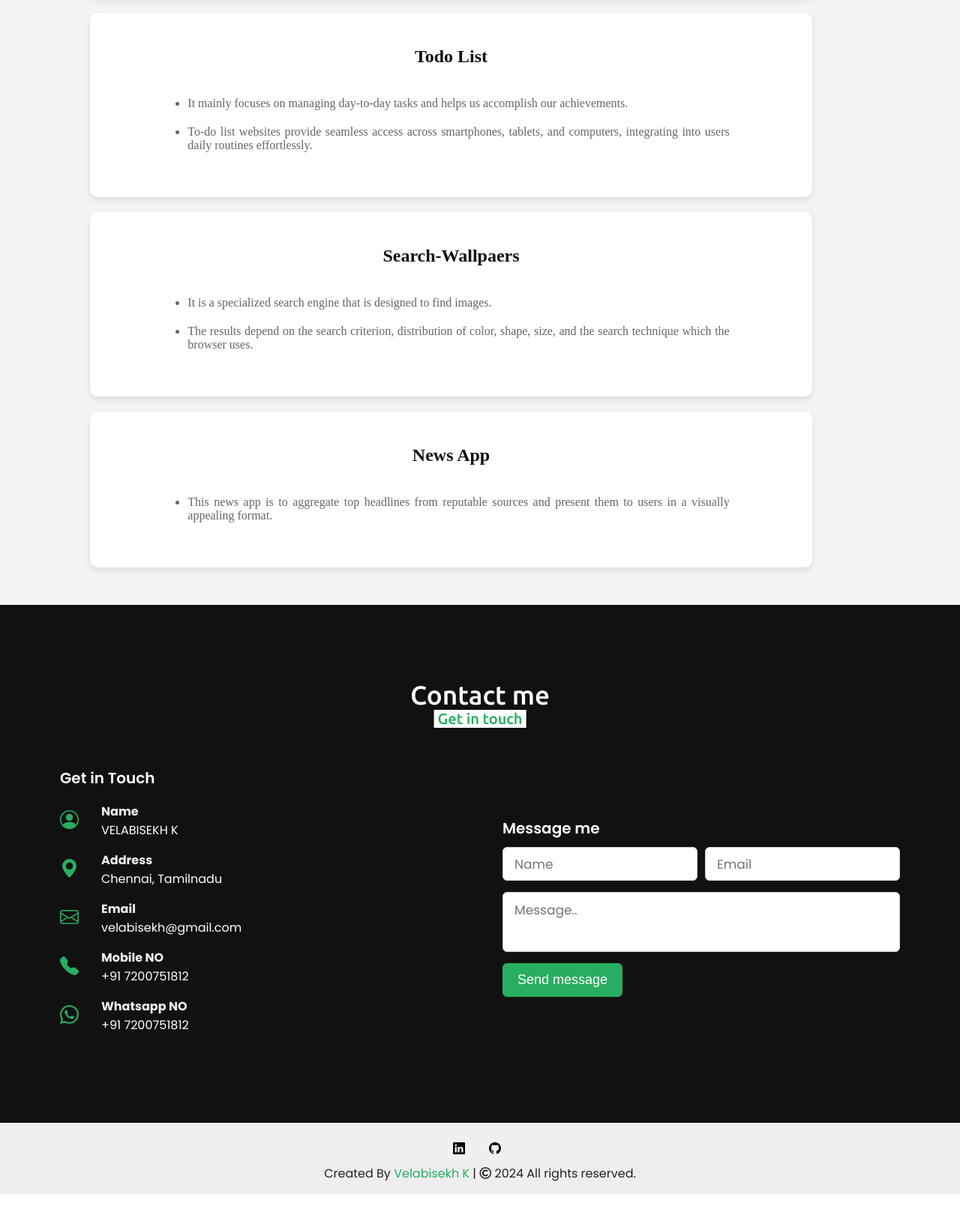
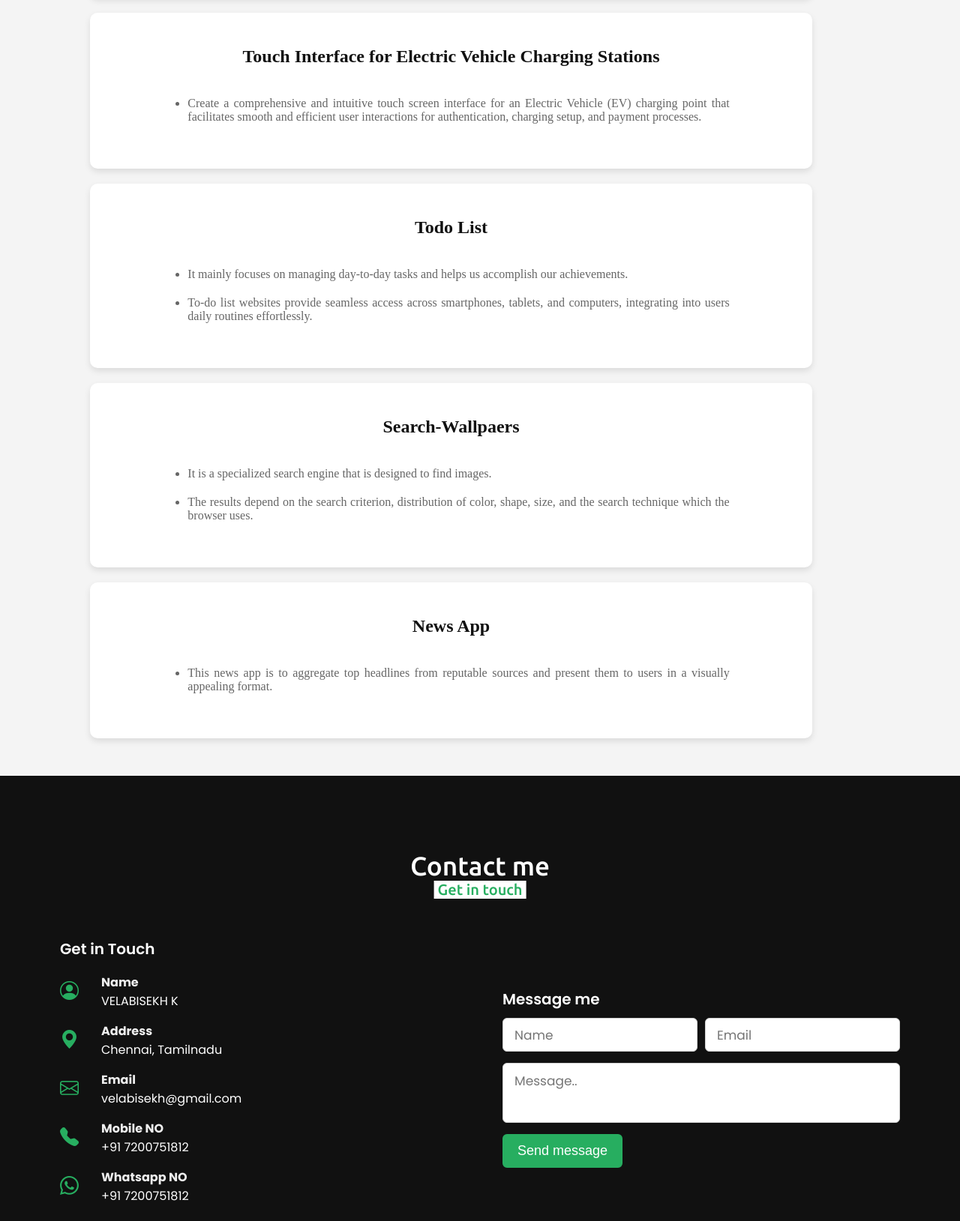
Before and after one commit to velabisekh/personalportfolio, a plain HTML site: page index.html in a window 1280 px wide. Shown: the part 4552-6181 px from the top of the page at 75% size. Before the commit the page ends 6145 px from the top, so only its background shows below. Drawn offline with nearby package versions, Linux system fonts and the light colour scheme.

Commit message:
file updated

```diff
--- a/index.html
+++ b/index.html
@@ -228,6 +228,23 @@
 
             <div class="card">
                 <div class="box">
+                    <a href="https://velabisekh.github.io/ev-charging-interface/">
+                    <div class="text">Touch Interface for Electric Vehicle Charging Stations</div>
+                    <p>
+                        <ul>
+                            <li>
+                                Create a comprehensive and intuitive touch screen interface for an Electric Vehicle (EV)
+                                charging point that facilitates smooth and efficient user interactions for authentication, charging setup,
+                                and payment processes.
+                            </li>
+                        </ul>
+                    </a>
+                    </p>
+                </div>
+            </div>
+
+            <div class="card">
+                <div class="box">
                     <a href="https://velabisekh.github.io/TodoList/">
                     <div class="text">Todo List</div>
                     <p>
@@ -312,21 +329,21 @@
                             <i class="bi bi-envelope"></i>
                             <div class="info">
                                 <div class="head">Email</div>
-                                <div class="sub-title">velabisekh@gmail.com</div>
+                                <div class="sub-title"><a href="mailto:velabisekh@gmail.com">velabisekh@gmail.com</a></div>
                             </div>
                         </div>
                         <div class="row">
                             <i class="bi bi-telephone-fill"></i>
                             <div class="info">
                                 <div class="head">Mobile NO</div>
-                                <div class="sub-title">+91 7200751812</div>
+                                <div class="sub-title"><a href="tel:+191 7200751812">+91 7200751812</a></div>
                             </div>
                         </div>
                         <div class="row">
                             <i class="bi bi-whatsapp"></i>
                             <div class="info">
                                 <div class="head">Whatsapp NO</div>
-                                <div class="sub-title">+91 7200751812</div>
+                                <div class="sub-title"><a href="https://wa.me/7200751812" target="_blank">+91 7200751812</a></div>
                             </div>
                         </div>
                     </div>
--- a/style.css
+++ b/style.css
@@ -602,7 +602,7 @@ section .title::after{
     font-weight: 700;
     color: #eee;
 }
-.contact .contact-content .info .sub-title{
+.contact .contact-content .info .sub-title a{
     color: #fff;
     font-weight: 200;
 }
```
Also changed, not shown: 1 other file.
